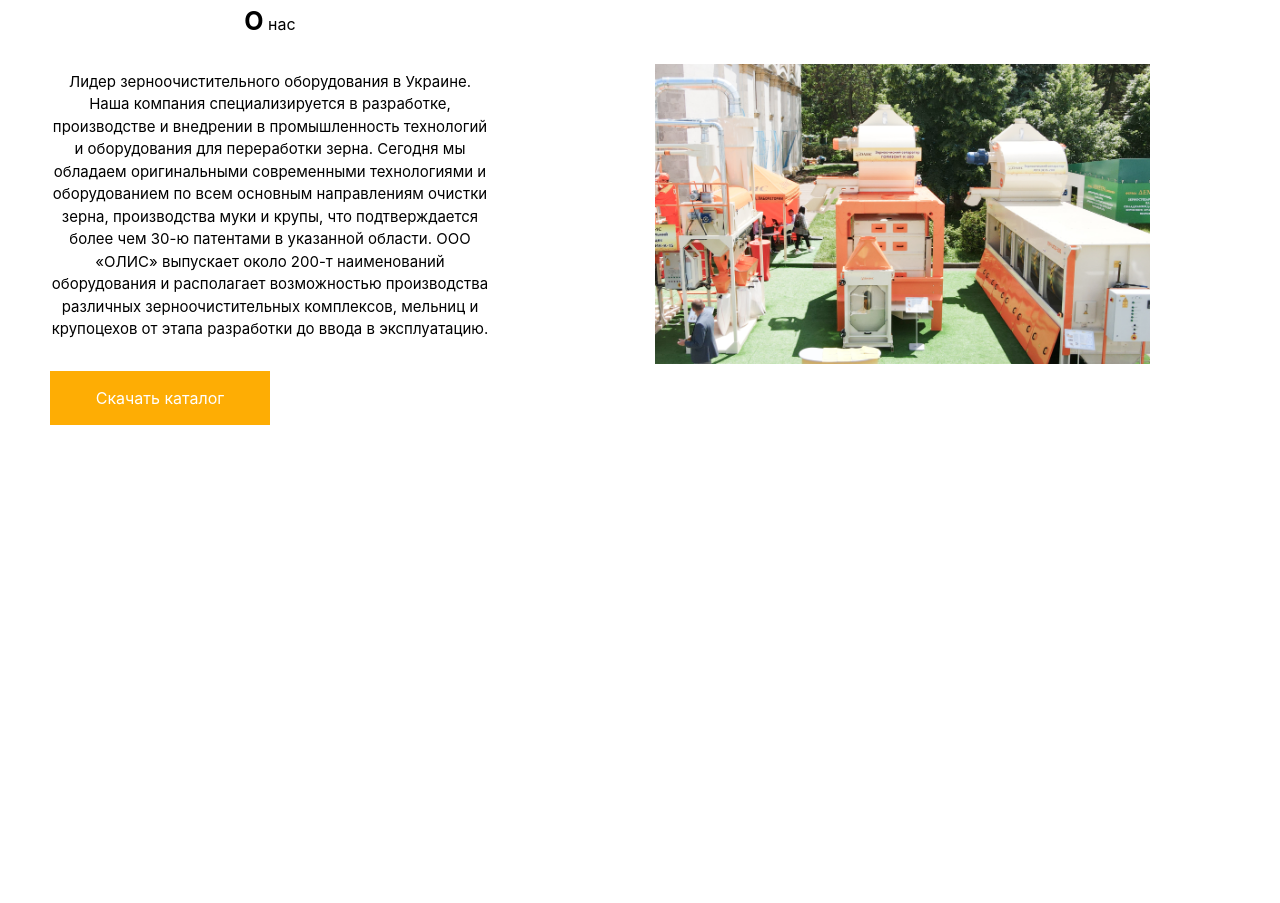
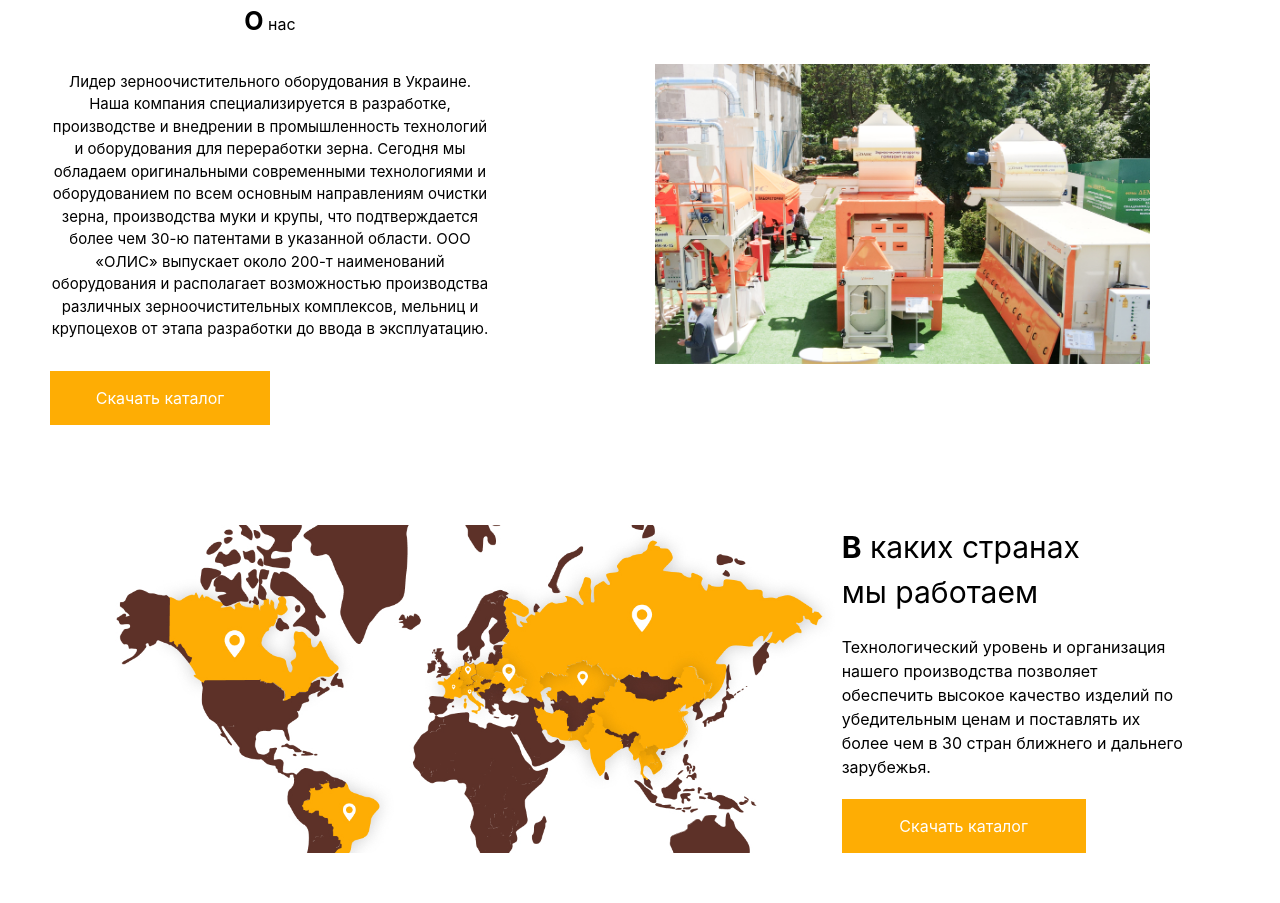
Before and after one commit to ganievabdullo727-web/Bonus, a website: page index.html in a window 1280 px wide. Shown: the part 1493-2396 px from the top of the page. Before the commit the page ends 1968 px from the top, so only its background shows below. Drawn offline with nearby package versions, Linux system fonts and the light colour scheme; files that its build step writes are made by us from their sources.

Commit message:
section9

```diff
--- a/index.html
+++ b/index.html
@@ -200,6 +200,21 @@
     </div>
     <img class="lg:w-[45%] w-[90%] mt-[50px] lg:mt-0" src="./src/Mask Group (1).jpg" alt="">
   </section>
+
+  <section class="flex max-w-300 m-auto justify-around p-[50px]">
+    <div>
+      <img class="w-[%]" src="./src/map.jpg" alt="">
+    </div>
+    <div class="w-[50%] flex flex-col gap-[20px]">
+      <h2 class="text-[30px]">
+        <span class="font-bold">В</span> каких странах<br> мы работаем
+      </h2>
+      <h5>Технологический уровень и организация нашего производства позволяет обеспечить высокое качество изделий по убедительным ценам и поставлять их более чем в 30 стран ближнего и дальнего зарубежья.</h5>
+        <button class="p-[15px] bg-[#FEAD04] text-[white] lg:w-[70%] w-[90%] text-center m-auto m-auto lg:m-0">
+        Скачать каталог
+      </button>
+    </div>
+  </section>
 </body>
 
 </html>
```
Also changed, not shown: src/map.jpg (added).
